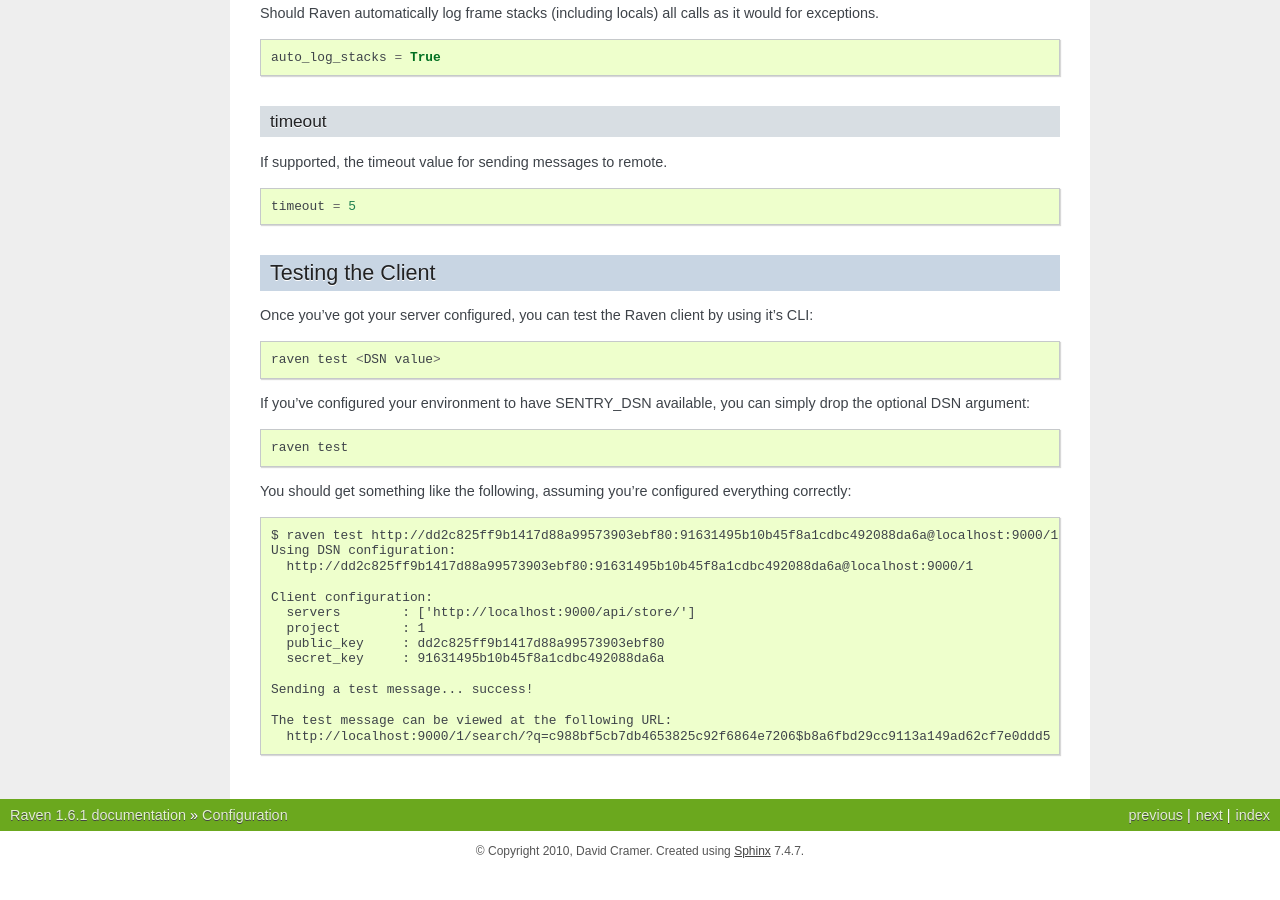
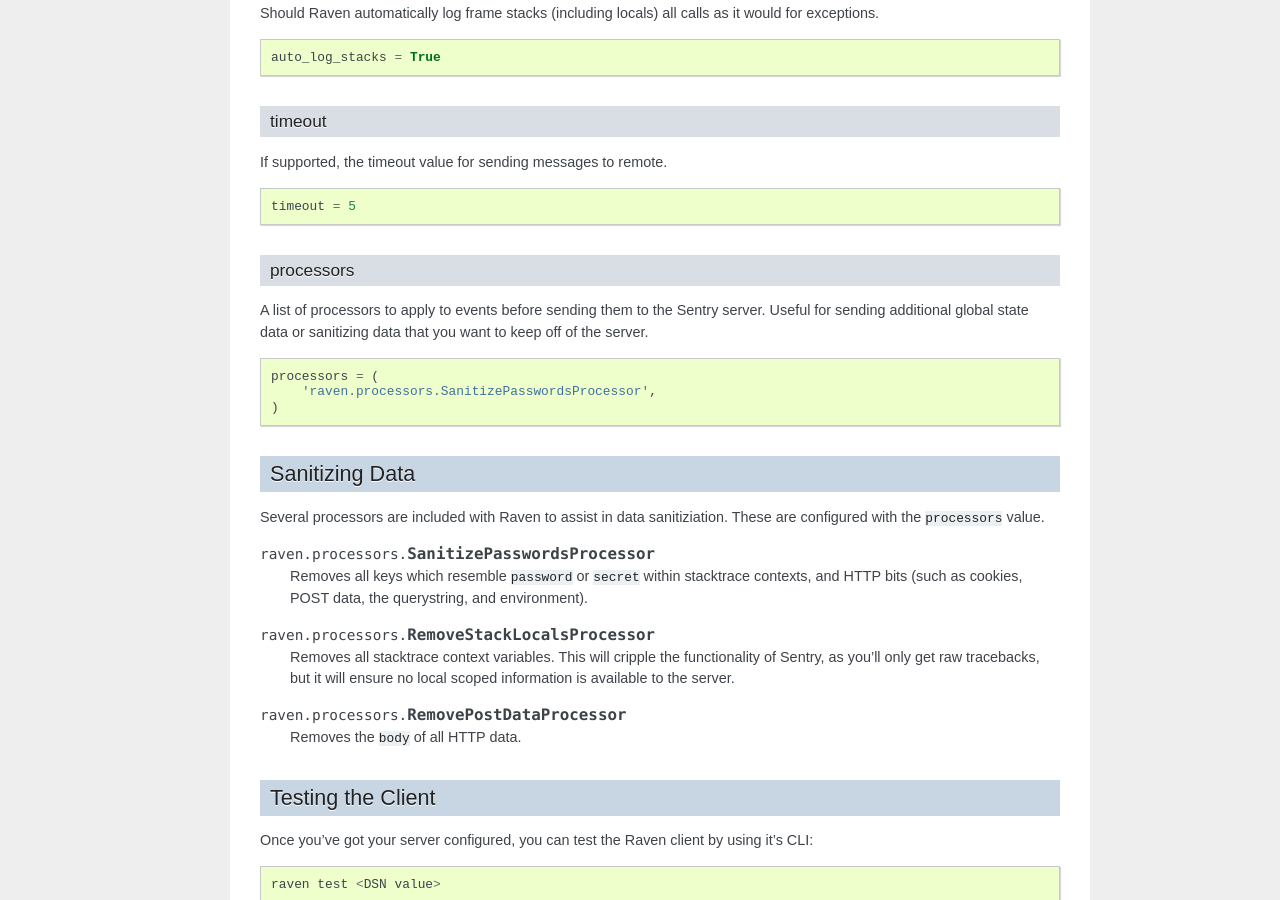
Before and after one commit to JohnFredok/apm-agent-python, a Sphinx documentation site: the page built from docs/config/index.rst, in a window 1280 px wide and 900 px high, scrolled down 3426 px. Built offline with Sphinx 7.4.7, drawn with Linux system fonts in a browser that asks for light colours; before the commit the page ends 4297 px from its top, so only the background shows below that; some of the changed text lies outside the part shown.

Commit message:
Basic docs on processors

```diff
--- a/docs/config/index.rst
+++ b/docs/config/index.rst
@@ -201,6 +201,38 @@
 
     timeout = 5
 
+processors
+~~~~~~~~~~
+
+A list of processors to apply to events before sending them to the Sentry server. Useful for sending
+additional global state data or sanitizing data that you want to keep off of the server.
+
+::
+
+    processors = (
+        'raven.processors.SanitizePasswordsProcessor',
+    )
+
+Sanitizing Data
+---------------
+
+Several processors are included with Raven to assist in data sanitiziation. These are configured with the
+``processors`` value.
+
+.. data:: raven.processors.SanitizePasswordsProcessor
+
+   Removes all keys which resemble ``password`` or ``secret`` within stacktrace contexts, and HTTP
+   bits (such as cookies, POST data, the querystring, and environment).
+
+.. data:: raven.processors.RemoveStackLocalsProcessor
+
+   Removes all stacktrace context variables. This will cripple the functionality of Sentry, as you'll only
+   get raw tracebacks, but it will ensure no local scoped information is available to the server.
+
+.. data:: raven.processors.RemovePostDataProcessor
+
+   Removes the ``body`` of all HTTP data.
+
 Testing the Client
 ------------------
 
```
